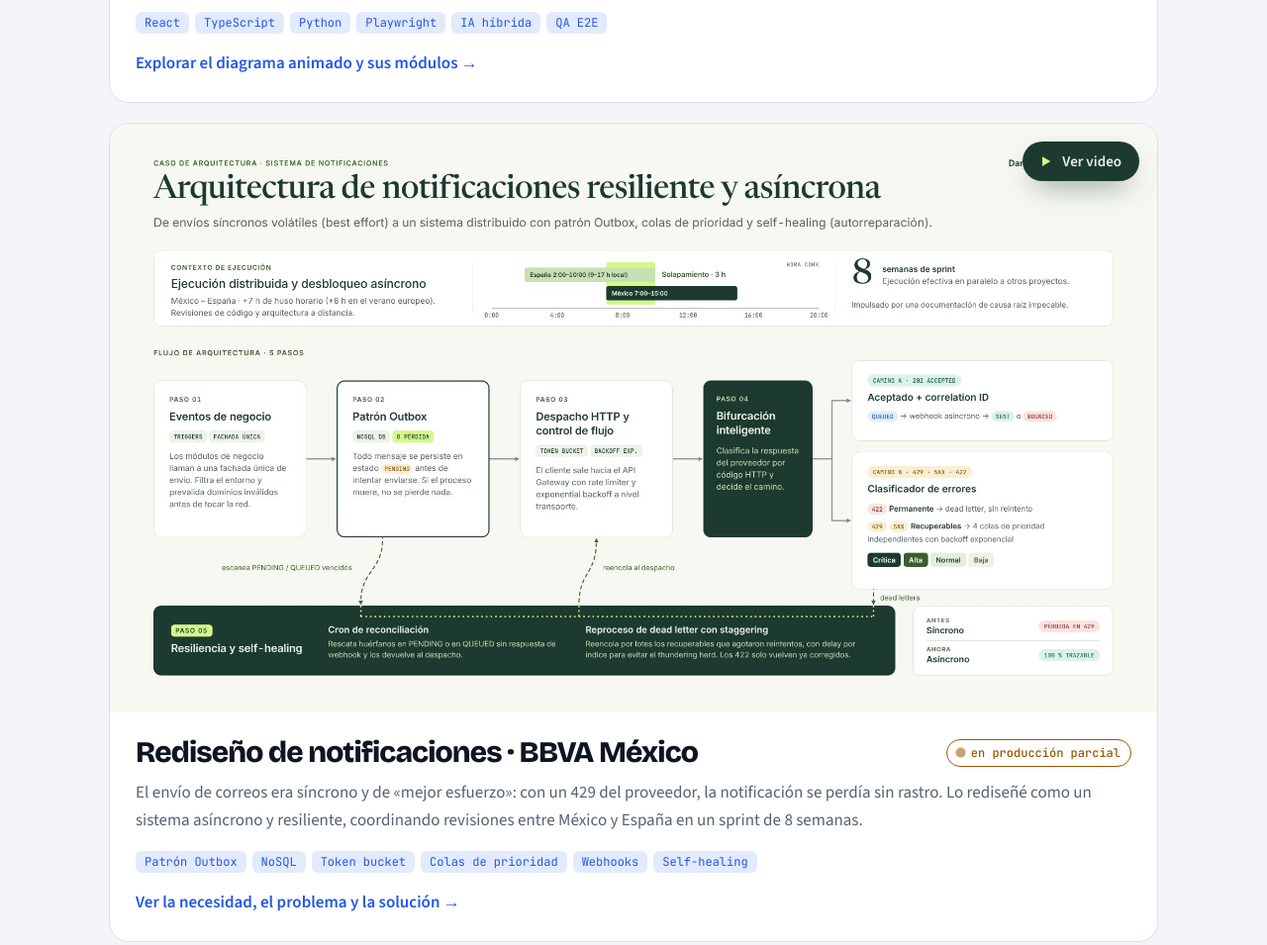
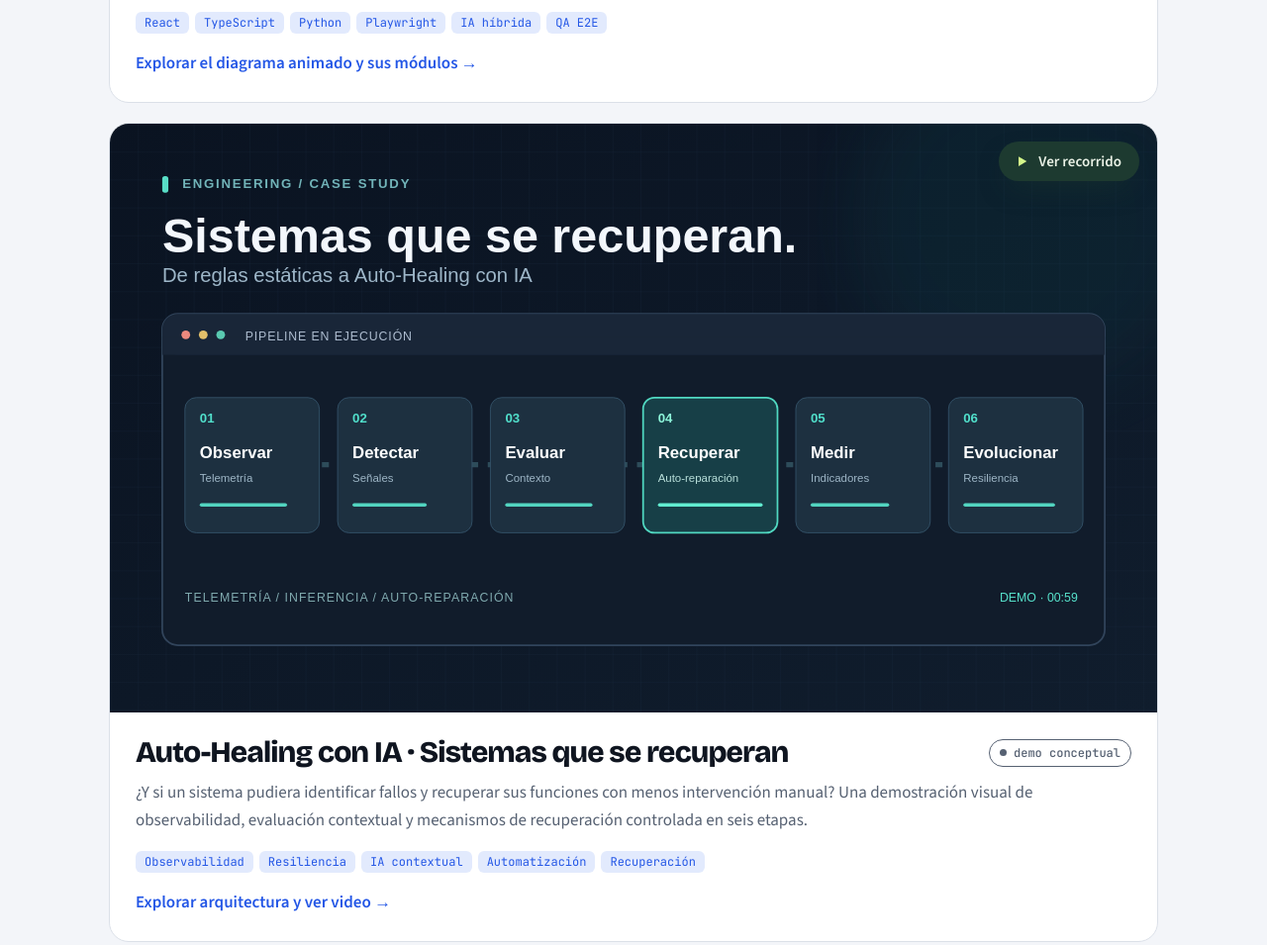
Before and after one commit to danielherrodri/danielherrodri.github.io, a plain HTML site: page index.html in a window 1280 px wide. Shown: the part 5160-6115 px from the top of the page at 99% size. Drawn offline with nearby package versions, Linux system fonts and the light colour scheme.

Commit message:
feat(portfolio): add Auto-Healing case to featured projects

```diff
--- a/index.html
+++ b/index.html
@@ -515,6 +515,18 @@ a:focus-visible{outline:2px solid var(--accent);outline-offset:3px}
           <div class="links"><a href="caso-datahub/">Explorar el diagrama animado y sus módulos →</a></div>
         </div>
       </article>
+      <article class="proj reveal" style="--d:.09s" data-term="autohealing">
+        <a class="shot banner caso-shot" href="caso-autohealing/" aria-label="Explorar la demostración de Auto-Healing con IA">
+          <img src="caso-autohealing/portada.svg" width="1200" height="675" loading="lazy" alt="Diagrama conceptual de seis etapas: observar, detectar, evaluar, recuperar, medir y evolucionar.">
+          <span class="play" aria-hidden="true"><svg viewBox="0 0 24 24"><path d="M8 5.5v13l11-6.5z"/></svg>Ver recorrido</span>
+        </a>
+        <div class="proj-body">
+          <div class="proj-head"><h3>Auto-Healing con IA · Sistemas que se recuperan</h3><span class="state idea">demo conceptual</span></div>
+          <p>¿Y si un sistema pudiera identificar fallos y recuperar sus funciones con menos intervención manual? Una demostración visual de observabilidad, evaluación contextual y mecanismos de recuperación controlada en seis etapas.</p>
+          <div class="tags"><span>Observabilidad</span><span>Resiliencia</span><span>IA contextual</span><span>Automatización</span><span>Recuperación</span></div>
+          <div class="links"><a href="caso-autohealing/">Explorar arquitectura y ver video →</a></div>
+        </div>
+      </article>
       <article class="proj reveal" style="--d:.1s" data-term="caso">
         <a class="shot banner caso-shot" href="caso-notificaciones/" aria-label="Ver el caso: notificaciones que ya no se pierden">
           <img src="caso-notificaciones/diagrama.jpg" width="1920" height="1080" loading="lazy" alt="Diagrama de la arquitectura de notificaciones: eventos de negocio, patrón Outbox, despacho HTTP, bifurcación inteligente y self-healing.">
```
